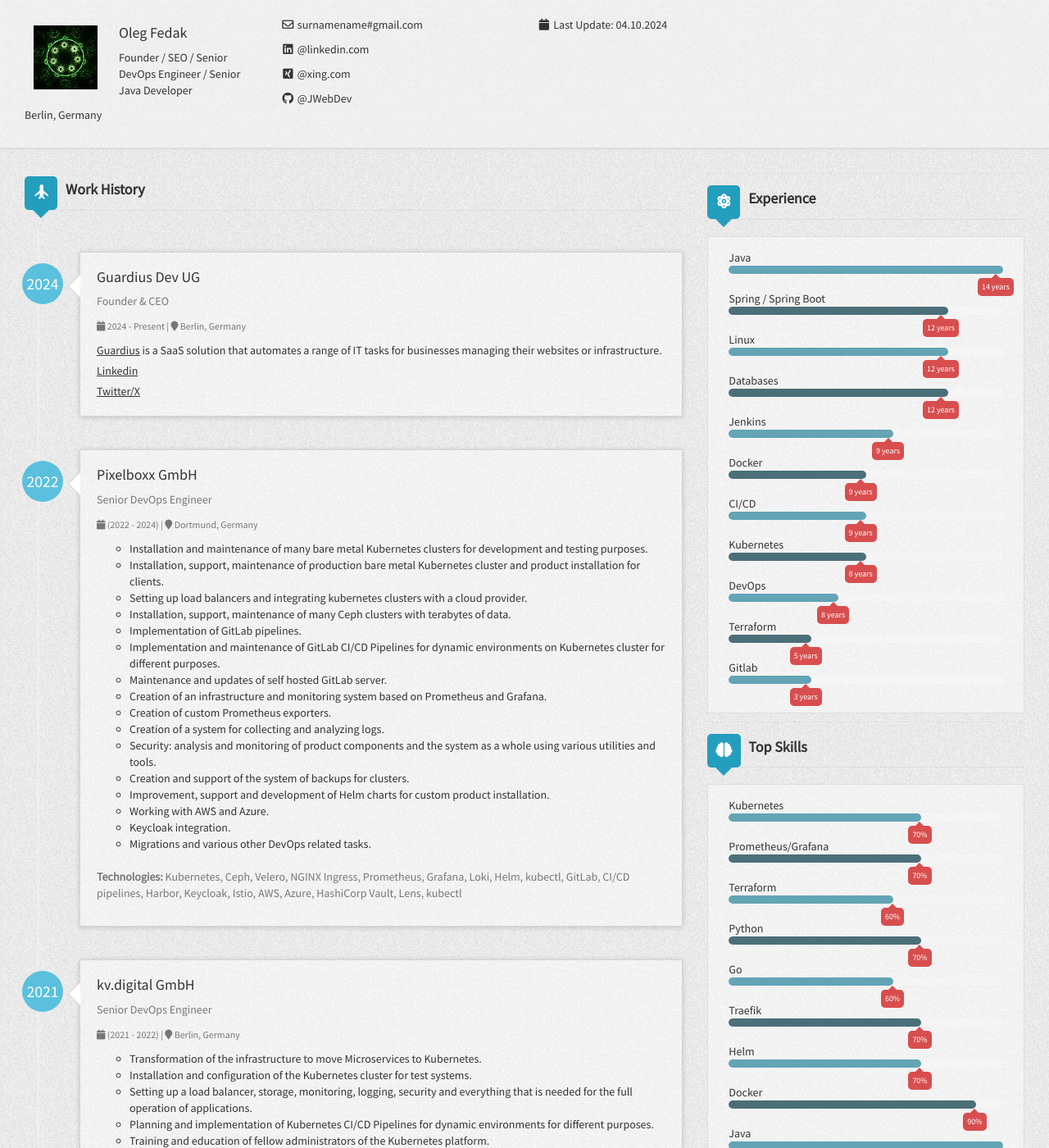
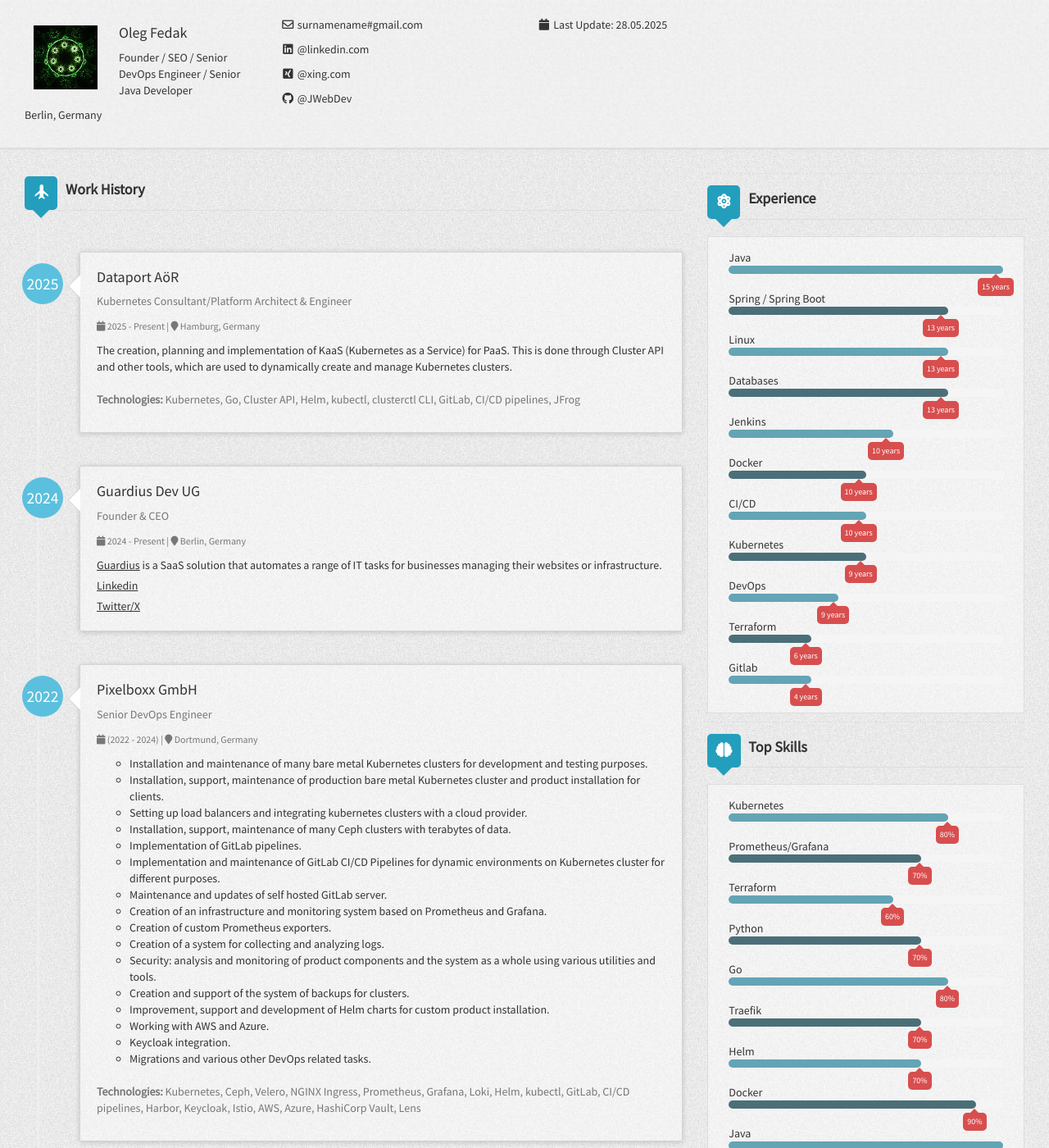
Before and after one commit to JWebDev/jwebdev.github.io, a Jekyll site: the page built from index.html, in a window 1280 px wide and 1400 px high. Shown: the whole window at 82% size. Built offline with Jekyll 4.4.1, drawn with Linux system fonts in a browser that asks for light colours; nearby versions of some CDN libraries; a script that is not in the unit is left out; some of the changed text lies outside the part shown.

Commit message:
cv update 2025

```diff
--- a/_config.yml
+++ b/_config.yml
@@ -16,9 +16,18 @@ author:
   github: JWebDev
   linkedin: oleg-fedak
   xing: Oleg_Fedak2
-  lastUpdateDate: " Last Update: 04.10.2024"
+  lastUpdateDate: " Last Update: 28.05.2025"
   workHistory:
     - work1:
+      company: Dataport AöR
+      location: Hamburg, Germany
+      title: Kubernetes Consultant/Platform Architect & Engineer
+      started: 2025
+      duration: 2025 - Present
+      description: >
+        <p>The creation, planning and implementation of KaaS (Kubernetes as a Service) for PaaS. This is done through Cluster API and other tools, which are used to dynamically create and manage Kubernetes clusters.</p>
+      technologies: Kubernetes, Go, Cluster API, Helm, kubectl, clusterctl CLI, GitLab, CI/CD pipelines, JFrog
+    - work2:
       company: Guardius Dev UG
       location: Berlin, Germany
       title: Founder & CEO
@@ -28,7 +37,7 @@ author:
         <p><a href="https://guardius.io" target="_blank"><u>Guardius</u></a> is a SaaS solution that automates a range of IT tasks for businesses managing their websites or infrastructure.</p>
         <p><a href="https://www.linkedin.com/company/guardius-dev" target="_blank"><u>Linkedin</u></a></p>
         <p><a href="https://x.com/GuardiusDev" target="_blank"><u>Twitter/X</u></a></p>
-    - work2:
+    - work3:
       company: Pixelboxx GmbH
       location: Dortmund, Germany
       title: Senior DevOps Engineer
@@ -51,8 +60,8 @@ author:
             <li>Working with AWS and Azure.</li>
             <li>Keycloak integration.</li>
             <li>Migrations and various other DevOps related tasks.</li></ul>
-      technologies: Kubernetes, Ceph, Velero, NGINX Ingress, Prometheus, Grafana, Loki, Helm, kubectl, GitLab, CI/CD pipelines, Harbor, Keycloak, Istio, AWS, Azure, HashiCorp Vault, Lens, kubectl
-    - work3:
+      technologies: Kubernetes, Ceph, Velero, NGINX Ingress, Prometheus, Grafana, Loki, Helm, kubectl, GitLab, CI/CD pipelines, Harbor, Keycloak, Istio, AWS, Azure, HashiCorp Vault, Lens
+    - work4:
       company: kv.digital GmbH
       location: Berlin, Germany
       title: Senior DevOps Engineer
@@ -65,7 +74,7 @@ author:
         <li>Planning and implementation of Kubernetes CI/CD Pipelines for dynamic environments for different purposes.</li>
         <li>Training and education of fellow administrators of the Kubernetes platform.</li></ul>
       technologies: Kubernetes, Rancher, Traefik, Prometheus, Grafana, OpenSearch, HashiCorp Vault, Helm, Longhorn, Argo-cd/workflows/events/rollouts, Lens, kubectl
-    - work4:
+    - work5:
       company: kv.digital GmbH
       location: Berlin, Germany
       title: Senior DevOps Engineer
@@ -87,7 +96,7 @@ author:
         <li>OWASP checks and analysis of Artifacts for security bugs and vulnerabilities.</li>
         <li>Introduced Spring Boot Admin for a better overview of metrics.</li></ul>
       technologies: Elasticsearch, Kibana, Grafana, Prometheus, Groovy, Shell, Docker, Jenkins, Jenkins Pipelines, Nexus, Java 11, MySQL, Spring Boot, Spring Boot Admin, Maven, Ansible, Python, SonarQube
-    - work5:
+    - work6:
       company: KV Telematik GmbH
       location: Berlin, Germany
       title: Senior Java Developer / DevOps Engineer
@@ -104,7 +113,7 @@ author:
         <li>Built Jenkins CI/CD pipelines in Groovy to automate all processes.</li>
         <li>Updated and patched libraries to increase security.</li></ul>
       technologies: Java 8/11, MySQL, Spring Boot. Spring Security, Hibernate, Maven, Jersey, Nexus, Jenkins, Docker, OpenAPI, Liquibase, SonarQube
-    - work6:
+    - work7:
       company: Solactive AG (formerly known as Primervoto GmbH)
       location: Berlin, Germany
       title: Senior Java Developer
@@ -112,7 +121,7 @@ author:
       duration: (2017 - 2017)
       description: Development of services for financial exchange. Most used technologies for development&#58 Java 8, Spring Boot, Play Framework, MySQL, Maven, sbt, etc.
       technologies: Java 8, MySQL, Spring Boot. Hibernate, Maven, sbt, Play Framework, RESTEasy
-    - work7:
+    - work8:
       company: Klopotek AG
       location: Berlin, Germany
       title: Java Backend Developer / Frontend Developer
@@ -126,7 +135,7 @@ author:
         <li>Developed Web Frontend with AngularJS.</li>
         <li>Automated deployment to AWS with Ansible.</li></ul>
       technologies: Java 7/8, Oracle, Spring. Hibernate, Maven, AWS, Ansible, GitLab, JFrog, Jenkins, Wildfly, AngularJS
-    - work8:
+    - work9:
       company: Vilua Healthcare GmbH (formerly known as xx-well GmbH and Welldoo GmbH)
       location: Berlin, Germany
       title: Working student (Java Backend Developer / Frontend Developer)
@@ -139,7 +148,7 @@ author:
         <li>Maintenance of JSP/JSF Web Frontend.</li>
         <li>Bachelor thesis “Microservices Architecture”.</li></ul>
       technologies: Java 6/7, Oracle 11g, Apache Tomcat, Spring MVC/Data/Web Flow. Hibernate, Maven, Flyway, Swagger, Mockito, Jersey
-    - work9:
+    - work10:
       company: Sopra Steria SE (formerly known as Steria Mummert Consulting GmbH)
       location: Berlin, Germany
       title: Working student (Java Backend Developer / Frontend Developer)
@@ -151,7 +160,7 @@ author:
         <li>Research and prototyping of SpreadSheet web components.</li>
         <li>Research tasks for replacement of Active-X components.</li></ul>
       technologies: Java, JavaEE, JavaScript, ExtJS, jQuery, JFreeChart
-    - work10:
+    - work11:
       company: Computer Center "Cluster"
       location: Ternopil, Ukraine
       title: Repair of computers
@@ -162,7 +171,7 @@ author:
         <li>Virus removal, cleaning.</li>
         <li>Installation of operating systems. HDD backups.</li></ul>
       technologies:
-    - work11:
+    - work12:
       company: Konica Minolta
       location: Ternopil, Ukraine
       title: Designer and video editing
@@ -175,7 +184,7 @@ author:
         <li>Web banners with Flash and ActionScript.</li>
         <li>Programmed cost accounting system using C++ Builder.</li></ul>
       technologies: Adobe Photoshop, Adobe Illustrator, CorelDraw, Adobe Premiere, Adobe After Effects, Flash, ActionScript, C++ Builder
-    - work12:
+    - work13:
       company: Computer Center "Terminal"
       location: Ternopil, Ukraine
       title: Computer network administrator
@@ -183,7 +192,7 @@ author:
       duration: (2006 - 2006)
       description: Created, configured, built and maintained internet networks for customers.
       technologie§s:
-    - work13:
+    - work14:
       company: Internet cafe "Krapka"
       location: Ternopil, Ukraine
       title: Internet cafe administrator
@@ -195,7 +204,7 @@ author:
     - project1:
       name: SaaS DevOps and DevSecOps Platform
       started: 2022
-      duration: 2022-2024
+      duration: 2022 - Present
       title: Founder/Developer
       link: <a href="https://guardius.io" target="_blank"><u>Guardius</u></a>
       description: Guardius is a SaaS solution that automates a range of IT tasks for businesses managing their websites or infrastructure.
@@ -203,7 +212,7 @@ author:
     - project2:
       name: Kube Helper
       started: 2020
-      duration: 2020-2021
+      duration: 2020 - 2021
       title: Founder
       link: <a href="https://github.com/KubeHelper/kubehelper" target="_blank"> <u>https://github.com/KubeHelper/kubehelper</u></a>
       description: >
@@ -214,7 +223,7 @@ author:
     - project3:
       name: Concurrent Analytics
       started: 2017
-      duration: 2017-2019
+      duration: 2017 - 2019
       title: Founder & CEO
       link: <a href="http://concurrent-analytics.com" target="_blank"> <u>www.concurrent-analytics.com</u> </a>
       description: >
@@ -233,7 +242,7 @@ author:
     - project4:
       name: Words Tutor
       started: 2016
-      duration: 2016-2017
+      duration: 2016 - 2017
       title: Founder
       link: <a href="https://play.google.com/store/apps/details?id=com.jdev.tutor" target="_blank"> <u>Words Tutor on PlayMarket</u> </a>
       description: >
@@ -256,7 +265,7 @@ author:
     - project5:
       name: Other
       started: 2012
-      duration: 2012-2014
+      duration: 2012 - 2014
       description: >
         <ul><li>A chess game developed using Java Sockets and Java Swing with following features&#58 local and network game,
         2D chess board, 2-player mode, clock, chat, save/continue network game, animation during figure selection.</li>
@@ -321,7 +330,7 @@ author:
   skills:
     - skill1:
       name: Kubernetes
-      percentage: 70%
+      percentage: 80%
     - skill2:
       name: Prometheus/Grafana
       percentage: 70%
@@ -333,7 +342,7 @@ author:
       percentage: 70%
     - skill5:
       name: Go
-      percentage: 60%
+      percentage: 80%
     - skill6:
       name: Traefik
       percentage: 70%
@@ -354,7 +363,7 @@ author:
       percentage: 80%
     - skill12:
       name: GitLab
-      percentage: 50%
+      percentage: 70%
     - skill13:
       name: Groovy
       percentage: 80%
@@ -364,47 +373,47 @@ author:
   experiences:
     - skill1:
       name: Java
-      label: 14 years
+      label: 15 years
       percentage: 100%
     - skill2:
       name: Spring / Spring Boot
-      label: 12 years
+      label: 13 years
       percentage: 80%
     - skill3:
       name: Linux
-      label: 12 years
+      label: 13 years
       percentage: 80%
     - skill4:
       name: Databases
-      label: 12 years
+      label: 13 years
       percentage: 80%
     - skill5:
       name: Jenkins
-      label: 9 years
+      label: 10 years
       percentage: 60%
     - skill6:
       name: Docker
-      label: 9 years
+      label: 10 years
       percentage: 50%
     - skill7:
       name: CI/CD
-      label: 9 years
+      label: 10 years
       percentage: 50%
     - skill8:
       name: Kubernetes
-      label: 8 years
+      label: 9 years
       percentage: 50%
     - skill9:
       name: DevOps
-      label: 8 years
+      label: 9 years
       percentage: 40%
     - skill10:
       name: Terraform
-      label: 5 years
+      label: 6 years
       percentage: 30%
     - skill11:
       name: Gitlab
-      label: 3 years
+      label: 4 years
       percentage: 30%
   interestedon:
     - skill1:
```
